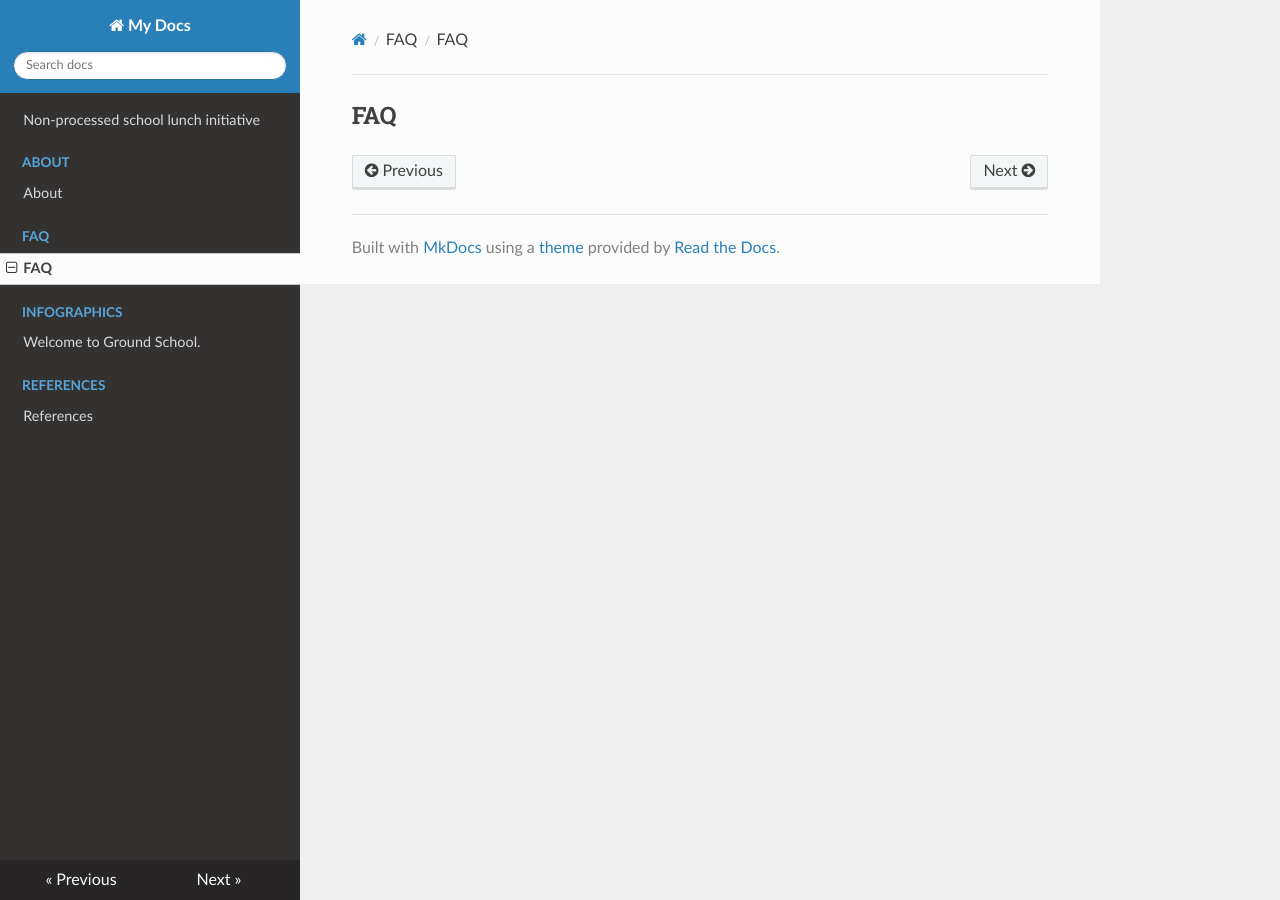
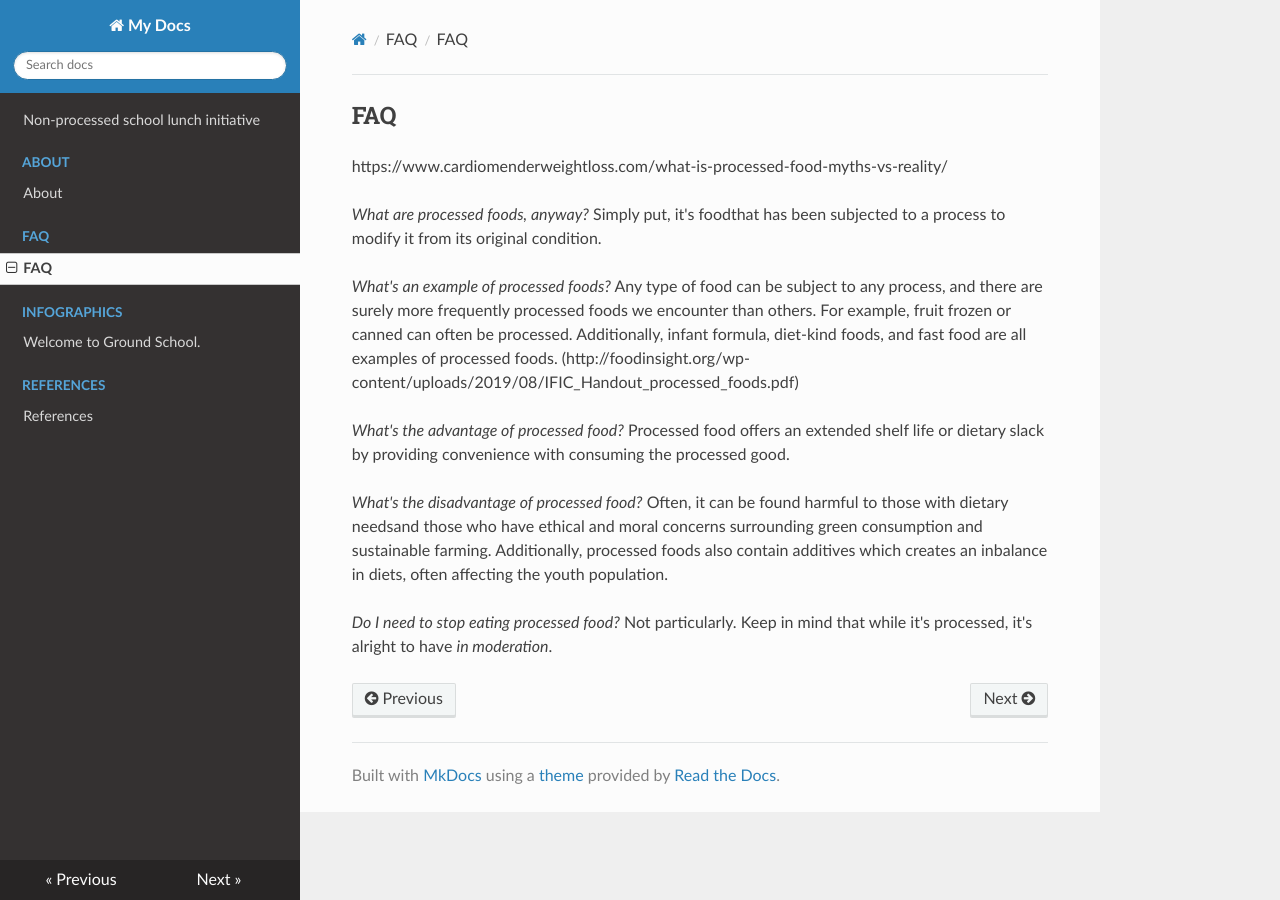
Before and after one commit to ybvau/nonproc, an MkDocs documentation site: the page built from docs/FAQ/FAQ.md, in a window 1280 px wide. Built offline with MkDocs 1.6.1, drawn with Linux system fonts in a browser that asks for light colours; nearby versions of some CDN libraries.

Commit message:
Update FAQ.md

```diff
--- a/docs/FAQ/FAQ.md
+++ b/docs/FAQ/FAQ.md
@@ -1 +1,22 @@
 ## FAQ
+
+
+
+
+https://www.cardiomenderweightloss.com/what-is-processed-food-myths-vs-reality/
+
+_What are processed foods, anyway?_
+Simply put, it's foodthat has been subjected to a process to modify it from its original condition.
+
+_What's an example of processed foods?_
+Any type of food can be subject to any process, and there are surely more frequently processed foods we encounter than others. For example, fruit frozen or canned can often be processed. Additionally, infant formula, diet-kind foods, and fast food are all examples of processed foods.
+(http://foodinsight.org/wp-content/uploads/2019/08/IFIC_Handout_processed_foods.pdf)
+
+_What's the advantage of processed food?_
+Processed food offers an extended shelf life or dietary slack by providing convenience with consuming the processed good.
+
+_What's the disadvantage of processed food?_
+Often, it can be found harmful to those with dietary needsand those who have ethical and moral concerns surrounding green consumption and sustainable farming. Additionally, processed foods also contain additives which creates an inbalance in diets, often affecting the youth population.
+
+_Do I need to stop eating processed food?_
+Not particularly. Keep in mind that while it's processed, it's alright to have *in moderation*.
```
